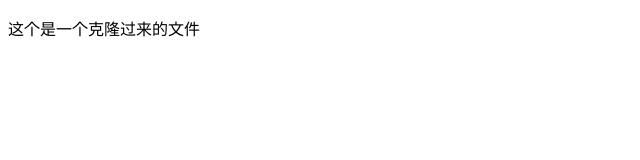
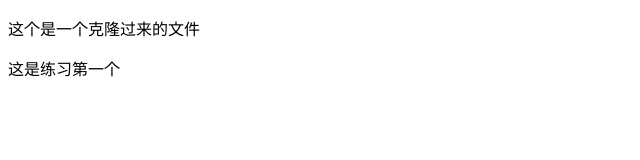
Before and after one commit to JBBQ/lianxi, a plain HTML site: page L3/index.html in a window 1280 px wide. Shown: the whole page, without its empty margins (0-640 px from the left). Drawn offline with Linux system fonts and the light colour scheme.

Commit message:
Update index.html

```diff
--- a/L3/index.html
+++ b/L3/index.html
@@ -8,5 +8,6 @@
 </head>
 <body>
     <P>这个是一个克隆过来的文件</P>
-</body>
-</html>
+    <p>这是练习第一个<p>
+</body >
+</ html>
```
